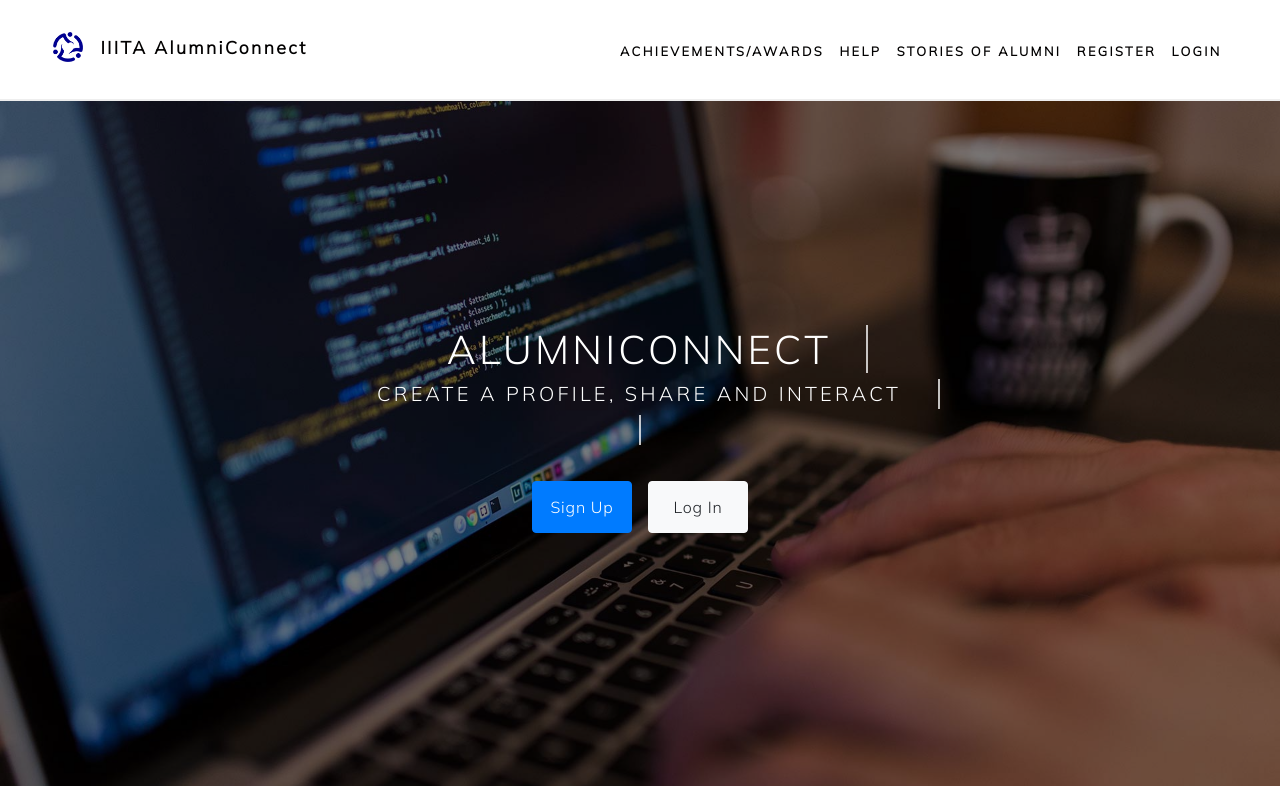
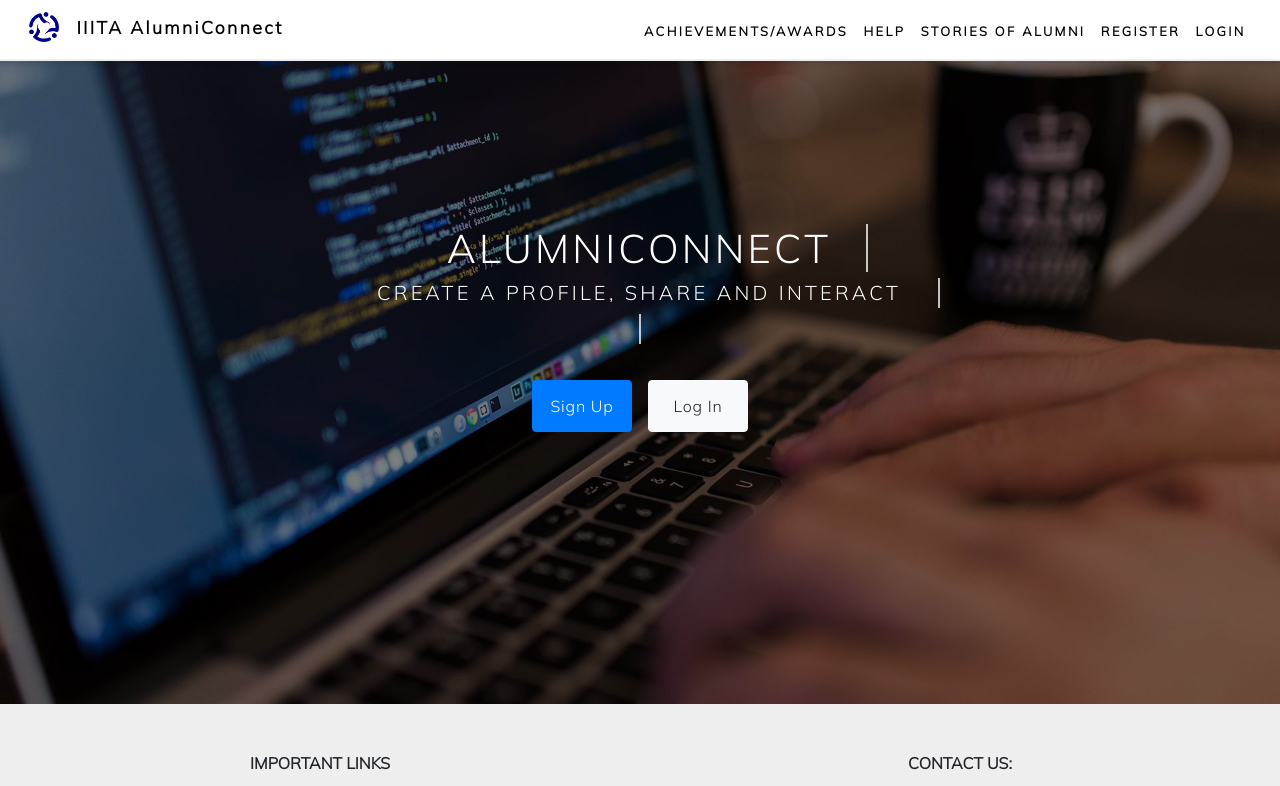
Before and after one commit to alumniiiita/alumni, a React (Create React App) app in the folder client/: page / in a window 1280 px wide. Shown: the top 786 px of the page. Built offline with nearby package versions, Linux system fonts and the light colour scheme; no server answers.

Commit message:
made navbar fixed at top

```diff
--- a/client/src/components/layouts/Navbar.jsx
+++ b/client/src/components/layouts/Navbar.jsx
@@ -294,7 +294,18 @@
   );
   return (
     <div>
-      <nav className="navbar">
+      <nav className="navbar"
+         style={{
+          position: "fixed",
+          top: 0,
+          left: 0,
+          width: "100%",
+          zIndex: 1000,
+          backgroundColor: "white",
+          boxShadow: "0 2px 5px rgba(0, 0, 0, 0.1)",
+          padding: "0.75em 1.5em",
+        }}
+      >
         <div>
           <img
             src={logo}
--- a/client/src/components/routing/Routes.js
+++ b/client/src/components/routing/Routes.js
@@ -53,7 +53,7 @@
 	return (
 		<section
 			className="container my-container"
-			style={{ minHeight: "100vh" }}
+			style={{ minHeight: "100vh", marginTop: "70px" }}
 		>
 			<Alert />
 			<Switch>
```
